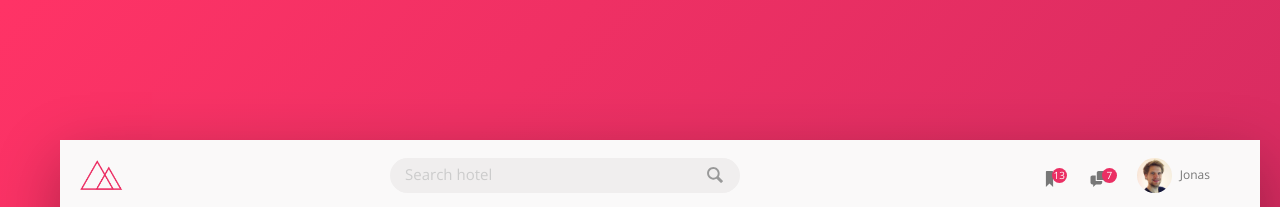
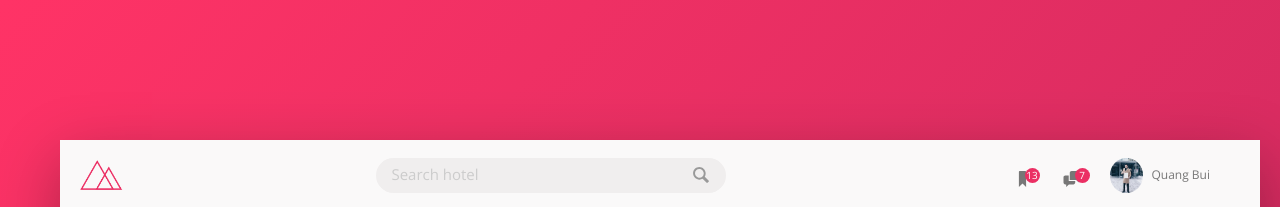
Before and after one commit to QuangBui94/hotel-app, a website: page index.html in a window 1280 px wide. Shown: the top 207 px of the page. Drawn offline with nearby package versions, Linux system fonts and the light colour scheme.

Commit message:
change UI

```diff
--- a/index.html
+++ b/index.html
@@ -36,8 +36,8 @@
                         <span class="user-nav__noti">7</span>
                     </div>
                     <div class="user-nav__item">
-                        <img src="./img/user.jpg" alt="User-photo" class="user-nav__photo">
-                        <span class="user-nav__user-name">Jonas</span>
+                        <img src="./img/user1.jpg" alt="User-photo" class="user-nav__photo">
+                        <span class="user-nav__user-name">Quang Bui</span>
                     </div>
                 </nav>
             </header>
```
Also changed, not shown: img/user1.jpg (added), 2 other files.
